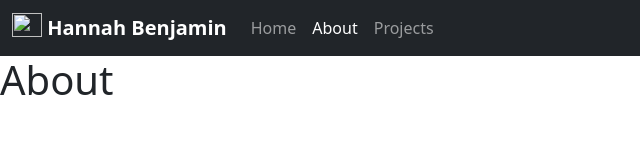
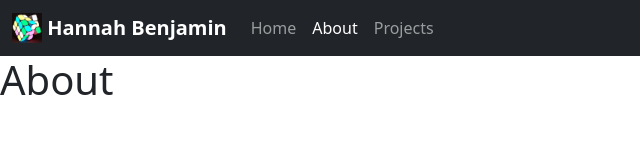
Before and after one commit to hannahbee123/portfolio_is117, a plain HTML site: page docs/about.html in a window 1280 px wide. Shown: the full height of the page, 0-640 px from the left. Drawn offline with nearby package versions, Linux system fonts and the light colour scheme.

Commit message:
Feature: Favicon

```diff
--- a/docs/about.html
+++ b/docs/about.html
@@ -19,7 +19,7 @@
         <a class="navbar-brand" href="index.html">
 
             <!-- favicon -->
-            <img src="/docs/5.0/assets/brand/bootstrap-logo.svg" alt="" width="30" height="24"
+            <img src="img/rubiks.ico" alt="rubiks cube icon" width="30" height="30"
                  class="d-inline-block align-top">
             <b>Hannah Benjamin</b></a>
 
```
Also changed, not shown: docs/index.html (+1 -1 lines), docs/projects.html (+1 -1 lines), docs/img/rubiks.ico (added).
